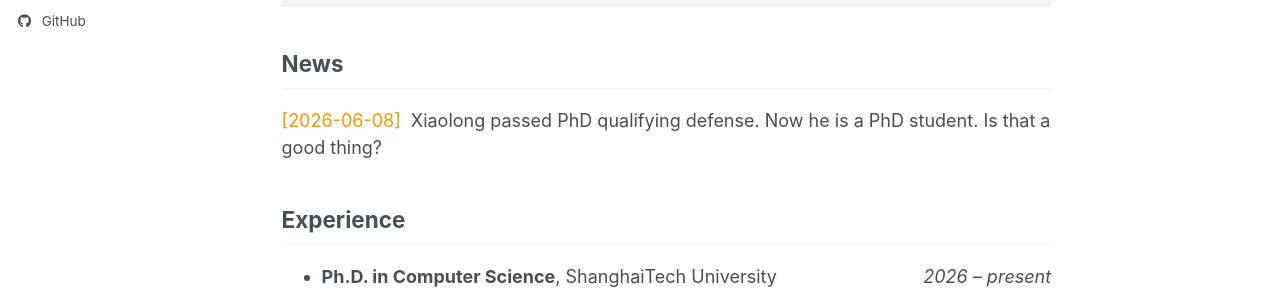
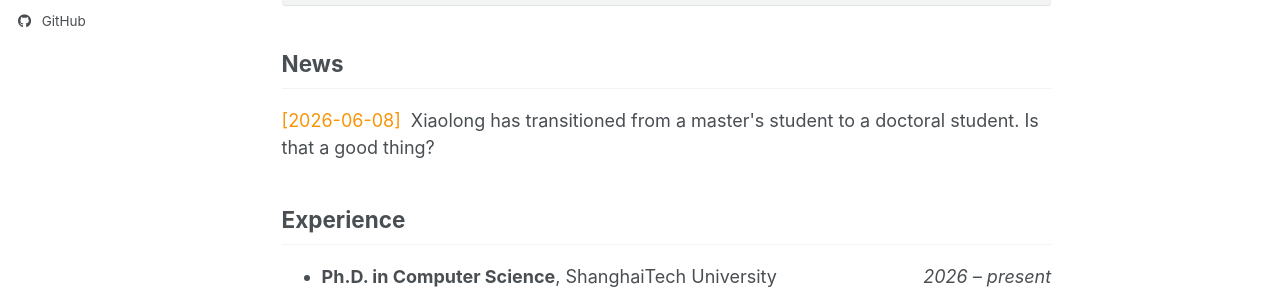
Before and after one commit to num73/num73.github.io, a Jekyll site: the page built from _pages/about.html, in a window 1280 px wide and 1234 px high. Shown: the part 498-801 px from the top of the window. Built offline with Jekyll 4.4.1, drawn with Linux system fonts in a browser that asks for light colours; a script bundle is joined from its source files by our own code; library files that are not in the unit come from our copies.

Commit message:
更新News的描述

```diff
--- a/_pages/about.html
+++ b/_pages/about.html
@@ -26,7 +26,7 @@ redirect_from:
 
 <ul style="list-style: none; padding-left: 0;">
   <li style="margin-bottom: 0.5em;">
-    <span style="color: #f89406;">[2026-06-08]</span>&nbsp; Xiaolong passed PhD qualifying defense. Now he is a PhD student. Is that a good thing?
+    <span style="color: #f89406;">[2026-06-08]</span>&nbsp; Xiaolong has transitioned from a master's student to a doctoral student. Is that a good thing?
   </li>
 </ul>
 
```
